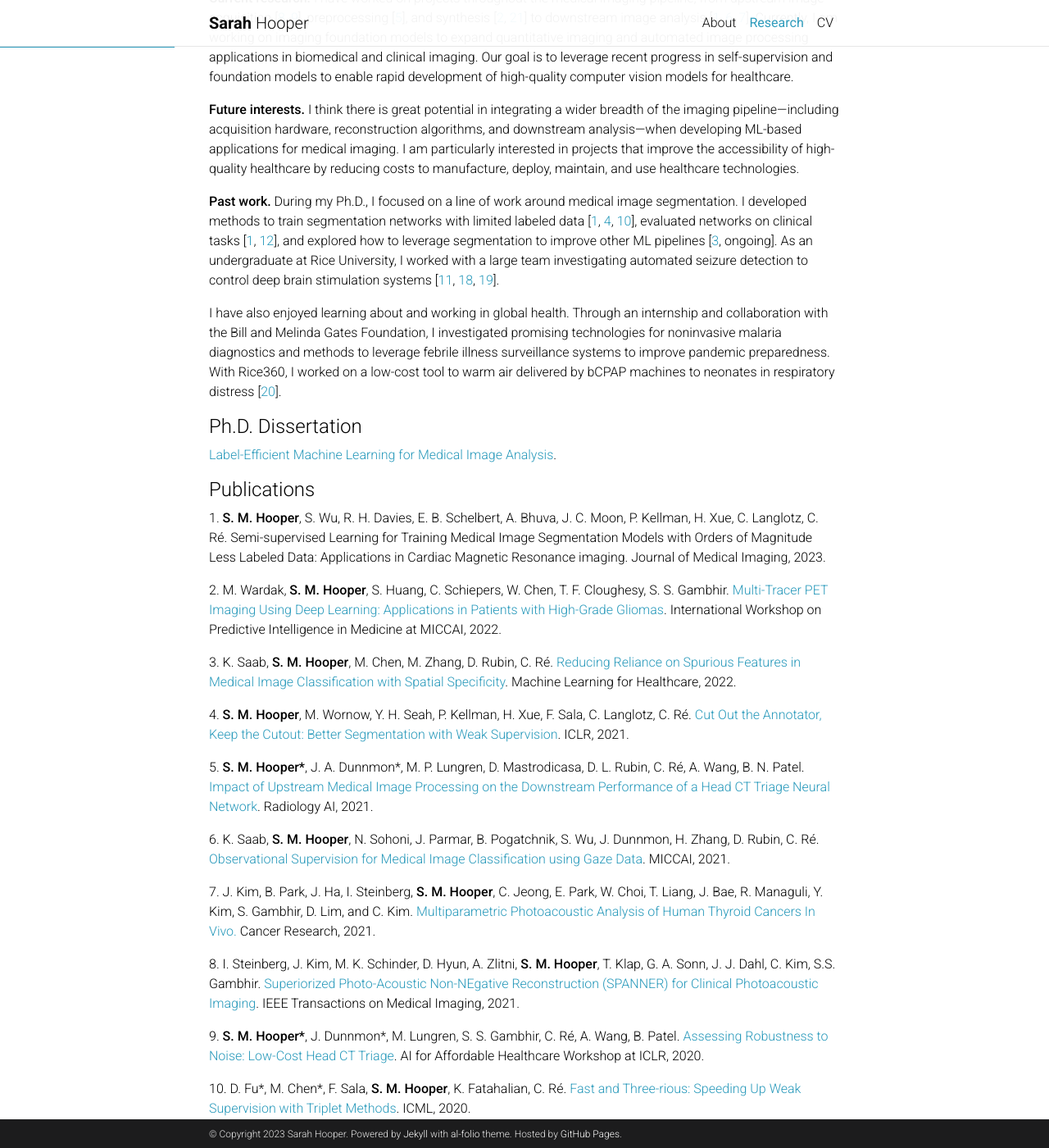
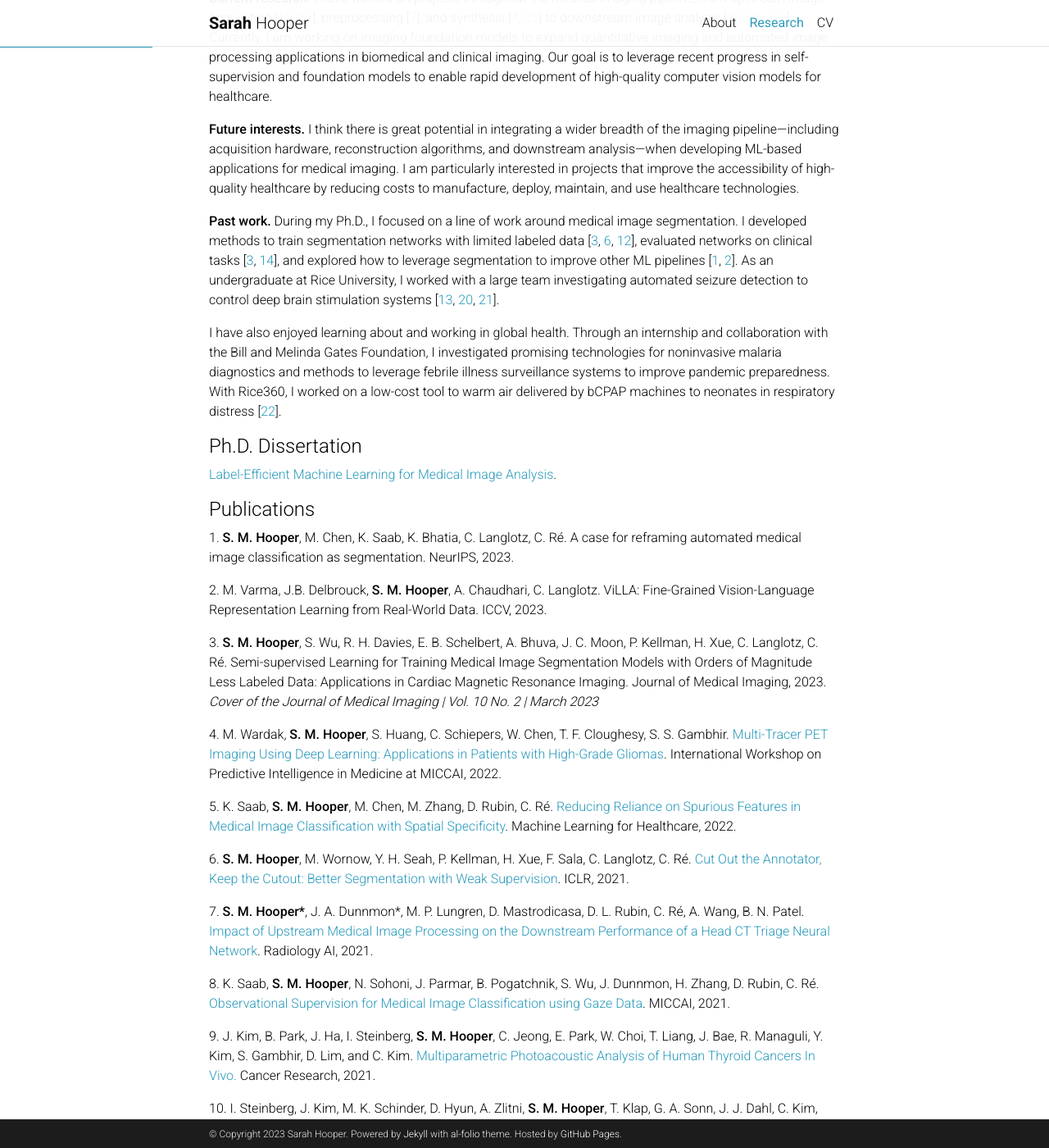
Before and after one commit to sarahmhooper/sarahmhooper.github.io, a Jekyll site: the page built from _pages/research.md, in a window 1280 px wide and 1400 px high, scrolled down 199 px. Shown: the whole window at 82% size. Built offline with Jekyll 4.4.1, drawn with Linux system fonts in a browser that asks for light colours; comment, search, counter and statistics services are not loaded; a style sheet for code colours, icons or effects is not loaded; some of the changed text lies outside the part shown.

Commit message:
Update with 2 2023 pubs

```diff
--- a/_pages/research.md
+++ b/_pages/research.md
@@ -7,13 +7,13 @@ nav: true
 nav_order: 1
 ---
 
-**Current research.** I have worked on projects throughout the medical imaging pipeline, from upstream image acquisition [[8](#pub8), [9](#pub9)], preprocessing [[5](#pub5)], and synthesis [[2](#pub2), [21](#pub21)] to downstream image analysis [[1](#pub1), [6](#pub6), [7](#pub7)]. Currently, I am working on imaging foundation models to expand quantitative imaging and automated image processing applications in biomedical and clinical imaging. Our goal is to leverage recent progress in self-supervision and foundation models to enable rapid development of high-quality computer vision models for healthcare.
+**Current research.** I have worked on projects throughout the medical imaging pipeline, from upstream image acquisition [[10](#pub8), [11](#pub9)], preprocessing [[7](#pub5)], and synthesis [[4](#pub2), [23](#pub21)] to downstream image analysis [[1](#pub1), [2](#pub1), [3](#pub1), [8](#pub6), [9](#pub7)]. Currently, I am working on imaging foundation models to expand quantitative imaging and automated image processing applications in biomedical and clinical imaging. Our goal is to leverage recent progress in self-supervision and foundation models to enable rapid development of high-quality computer vision models for healthcare.
 
 **Future interests.** I think there is great potential in integrating a wider breadth of the imaging pipeline---including acquisition hardware, reconstruction algorithms, and downstream analysis---when developing ML-based applications for medical imaging. I am particularly interested in projects that improve the accessibility of high-quality healthcare by reducing costs to manufacture, deploy, maintain, and use healthcare technologies.
 
-**Past work.** During my Ph.D., I focused on a line of work around medical image segmentation. I developed methods to train segmentation networks with limited labeled data [[1](#pub1), [4](#pub4), [10](#pub10)], evaluated networks on clinical tasks [[1](#pub1), [12](#pub12)], and explored how to leverage segmentation to improve other ML pipelines [[3](#pub3), ongoing]. As an undergraduate at Rice University, I worked with a large team investigating automated seizure detection to control deep brain stimulation systems [[11](#pub11), [18](#pub18), [19](#pub19)].
+**Past work.** During my Ph.D., I focused on a line of work around medical image segmentation. I developed methods to train segmentation networks with limited labeled data [[3](#pub1), [6](#pub4), [12](#pub10)], evaluated networks on clinical tasks [[3](#pub1), [14](#pub12)], and explored how to leverage segmentation to improve other ML pipelines [[1](#pub3), [2](#pub3)]. As an undergraduate at Rice University, I worked with a large team investigating automated seizure detection to control deep brain stimulation systems [[13](#pub11), [20](#pub18), [21](#pub19)].
 
-I have also enjoyed learning about and working in global health. Through an internship and collaboration with the Bill and Melinda Gates Foundation, I investigated promising technologies for noninvasive malaria diagnostics and methods to leverage febrile illness surveillance systems to improve pandemic preparedness. With Rice360, I worked on a low-cost tool to warm air delivered by bCPAP machines to neonates in respiratory distress [[20](#pub20)].
+I have also enjoyed learning about and working in global health. Through an internship and collaboration with the Bill and Melinda Gates Foundation, I investigated promising technologies for noninvasive malaria diagnostics and methods to leverage febrile illness surveillance systems to improve pandemic preparedness. With Rice360, I worked on a low-cost tool to warm air delivered by bCPAP machines to neonates in respiratory distress [[22](#pub20)].
 
 
 
@@ -23,49 +23,54 @@ I have also enjoyed learning about and working in global health. Through an inte
 
 #### Publications
 
-<a name="pub1"> </a> 1. **S. M. Hooper**, S. Wu, R. H. Davies, E. B. Schelbert, A. Bhuva, J. C. Moon, P. Kellman, H. Xue, C. Langlotz, C. Ré. Semi-supervised Learning for Training Medical Image Segmentation Models with Orders of Magnitude Less Labeled Data: Applications in Cardiac Magnetic Resonance imaging. Journal of Medical Imaging, 2023.
+<a name="pub22"> </a> 1. **S. M. Hooper**, M. Chen, K. Saab, K. Bhatia, C. Langlotz, C. Ré. A case for reframing automated medical image classification as segmentation. NeurIPS, 2023.
 
-<a name="pub2"> </a> 2. M. Wardak, **S. M. Hooper**, S. Huang, C. Schiepers, W. Chen, T. F. Cloughesy, S. S. Gambhir. [Multi-Tracer PET Imaging Using Deep Learning: Applications in Patients with High-Grade Gliomas](https://link.springer.com/chapter/10.1007/978-3-031-16919-9_3). International Workshop on Predictive Intelligence in Medicine at MICCAI, 2022.
+<a name="pub23"> </a> 2. M. Varma, J.B. Delbrouck, **S. M. Hooper**, A. Chaudhari, C. Langlotz. ViLLA: Fine-Grained Vision-Language Representation Learning from Real-World Data. ICCV, 2023.
 
-<a name="pub3"> 3. K. Saab, **S. M. Hooper**, M. Chen, M. Zhang, D. Rubin, C. Ré. [Reducing Reliance on Spurious Features in Medical Image Classification with Spatial Specificity](https://proceedings.mlr.press/v182/saab22a.html). Machine Learning for Healthcare, 2022.
+<a name="pub1"> </a> 3. **S. M. Hooper**, S. Wu, R. H. Davies, E. B. Schelbert, A. Bhuva, J. C. Moon, P. Kellman, H. Xue, C. Langlotz, C. Ré. Semi-supervised Learning for Training Medical Image Segmentation Models with Orders of Magnitude Less Labeled Data: Applications in Cardiac Magnetic Resonance Imaging. Journal of Medical Imaging, 2023.
+*Cover of the Journal of Medical Imaging | Vol. 10 No. 2 | March 2023*
 
-<a name="pub4"> </a> 4. **S. M. Hooper**, M. Wornow, Y. H. Seah, P. Kellman, H. Xue, F. Sala, C. Langlotz, C. Ré. [Cut Out the Annotator, Keep the Cutout: Better Segmentation with Weak Supervision](https://openreview.net/pdf?id=bjkX6Kzb5H). ICLR, 2021.
+<a name="pub2"> </a> 4. M. Wardak, **S. M. Hooper**, S. Huang, C. Schiepers, W. Chen, T. F. Cloughesy, S. S. Gambhir. [Multi-Tracer PET Imaging Using Deep Learning: Applications in Patients with High-Grade Gliomas](https://link.springer.com/chapter/10.1007/978-3-031-16919-9_3). International Workshop on Predictive Intelligence in Medicine at MICCAI, 2022.
 
-<a name="pub5"> </a> 5. **S. M. Hooper\***, J. A. Dunnmon\*, M. P. Lungren, D. Mastrodicasa, D. L. Rubin, C. Ré, A. Wang, B. N. Patel. [Impact of Upstream Medical Image Processing on the Downstream Performance of a Head CT Triage Neural Network](https://pubs.rsna.org/doi/full/10.1148/ryai.2021200229). Radiology AI, 2021.
+<a name="pub3"> 5. K. Saab, **S. M. Hooper**, M. Chen, M. Zhang, D. Rubin, C. Ré. [Reducing Reliance on Spurious Features in Medical Image Classification with Spatial Specificity](https://proceedings.mlr.press/v182/saab22a.html). Machine Learning for Healthcare, 2022.
 
-<a name="pub6"> </a> 6. K. Saab, **S. M. Hooper**, N. Sohoni, J. Parmar, B. Pogatchnik, S. Wu, J. Dunnmon, H. Zhang, D. Rubin, C. Ré. [Observational Supervision for Medical Image Classification using Gaze Data](https://link.springer.com/chapter/10.1007/978-3-030-87196-3_56). MICCAI, 2021.
+<a name="pub4"> </a> 6. **S. M. Hooper**, M. Wornow, Y. H. Seah, P. Kellman, H. Xue, F. Sala, C. Langlotz, C. Ré. [Cut Out the Annotator, Keep the Cutout: Better Segmentation with Weak Supervision](https://openreview.net/pdf?id=bjkX6Kzb5H). ICLR, 2021.
 
-<a name="pub7"> </a> 7. J. Kim, B. Park, J. Ha, I. Steinberg, **S. M. Hooper**, C. Jeong, E. Park, W. Choi, T. Liang, J. Bae, R. Managuli, Y. Kim, S. Gambhir, D. Lim, and C. Kim. [Multiparametric Photoacoustic Analysis of Human Thyroid Cancers In Vivo.](https://aacrjournals.org/cancerres/article/81/18/4849/670325/Multiparametric-Photoacoustic-Analysis-of-Human) Cancer Research, 2021.
+<a name="pub5"> </a> 7. **S. M. Hooper\***, J. A. Dunnmon\*, M. P. Lungren, D. Mastrodicasa, D. L. Rubin, C. Ré, A. Wang, B. N. Patel. [Impact of Upstream Medical Image Processing on the Downstream Performance of a Head CT Triage Neural Network](https://pubs.rsna.org/doi/full/10.1148/ryai.2021200229). Radiology AI, 2021.
 
-<a name="pub8"> </a> 8. I. Steinberg, J. Kim, M. K. Schinder, D. Hyun, A. Zlitni, **S. M. Hooper**, T. Klap, G. A. Sonn, J. J. Dahl, C. Kim, S.S. Gambhir. [Superiorized Photo-Acoustic Non-NEgative Reconstruction (SPANNER) for Clinical Photoacoustic Imaging](https://ieeexplore.ieee.org/document/9383259). IEEE Transactions on Medical Imaging, 2021.
+<a name="pub6"> </a> 8. K. Saab, **S. M. Hooper**, N. Sohoni, J. Parmar, B. Pogatchnik, S. Wu, J. Dunnmon, H. Zhang, D. Rubin, C. Ré. [Observational Supervision for Medical Image Classification using Gaze Data](https://link.springer.com/chapter/10.1007/978-3-030-87196-3_56). MICCAI, 2021.
 
-<a name="pub9"> </a> 9. **S. M. Hooper\***, J. Dunnmon*, M. Lungren, S. S. Gambhir, C. Ré, A. Wang, B. Patel. [Assessing Robustness to Noise: Low-Cost Head CT Triage](https://arxiv.org/abs/2003.07977). AI for Affordable Healthcare Workshop at ICLR, 2020.
+<a name="pub7"> </a> 9. J. Kim, B. Park, J. Ha, I. Steinberg, **S. M. Hooper**, C. Jeong, E. Park, W. Choi, T. Liang, J. Bae, R. Managuli, Y. Kim, S. Gambhir, D. Lim, and C. Kim. [Multiparametric Photoacoustic Analysis of Human Thyroid Cancers In Vivo.](https://aacrjournals.org/cancerres/article/81/18/4849/670325/Multiparametric-Photoacoustic-Analysis-of-Human) Cancer Research, 2021.
 
-<a name="pub10"> </a> 10. D. Fu\*, M. Chen\*, F. Sala, **S. M. Hooper**, K. Fatahalian, C. Ré. [Fast and Three-rious: Speeding Up Weak Supervision with Triplet Methods](http://proceedings.mlr.press/v119/fu20a/fu20a.pdf). ICML, 2020.
+<a name="pub8"> </a> 10. I. Steinberg, J. Kim, M. K. Schinder, D. Hyun, A. Zlitni, **S. M. Hooper**, T. Klap, G. A. Sonn, J. J. Dahl, C. Kim, S.S. Gambhir. [Superiorized Photo-Acoustic Non-NEgative Reconstruction (SPANNER) for Clinical Photoacoustic Imaging](https://ieeexplore.ieee.org/document/9383259). IEEE Transactions on Medical Imaging, 2021.
 
-<a name="pub11"> </a> 11. **S. M. Hooper**, E. Biegert, M. Levy, J. Pensock, L. Van der Spoel, X. Zhang, T. Zhang, N. Tandon, B. Aazhang. [On Developing an FPGA Based System for Real Time Seizure Prediction](https://ieeexplore.ieee.org/document/8335146). Asilomar Conference on Signals, Systems, and Computers, 2017.
+<a name="pub9"> </a> 11. **S. M. Hooper\***, J. Dunnmon*, M. Lungren, S. S. Gambhir, C. Ré, A. Wang, B. Patel. [Assessing Robustness to Noise: Low-Cost Head CT Triage](https://arxiv.org/abs/2003.07977). AI for Affordable Healthcare Workshop at ICLR, 2020.
+
+<a name="pub10"> </a> 12. D. Fu\*, M. Chen\*, F. Sala, **S. M. Hooper**, K. Fatahalian, C. Ré. [Fast and Three-rious: Speeding Up Weak Supervision with Triplet Methods](http://proceedings.mlr.press/v119/fu20a/fu20a.pdf). ICML, 2020.
+
+<a name="pub11"> </a> 13. **S. M. Hooper**, E. Biegert, M. Levy, J. Pensock, L. Van der Spoel, X. Zhang, T. Zhang, N. Tandon, B. Aazhang. [On Developing an FPGA Based System for Real Time Seizure Prediction](https://ieeexplore.ieee.org/document/8335146). Asilomar Conference on Signals, Systems, and Computers, 2017.
 
 
 
 #### Abstracts
-<a name="pub12"> </a> 12. **S. M. Hooper**, S. Wu, R. H. Davies, J. C. Moon, P. Kellman, H. Xue, C. Langlotz, C. Ré. Speeding Up Cardiac MR Segmentation with Semi-Supervision: Applications in Cine Imaging. Artificial Intelligence in CMR, Joint Summit of EACVI and SCMR, 2022.
+<a name="pub12"> </a> 14. **S. M. Hooper**, S. Wu, R. H. Davies, J. C. Moon, P. Kellman, H. Xue, C. Langlotz, C. Ré. Speeding Up Cardiac MR Segmentation with Semi-Supervision: Applications in Cine Imaging. Artificial Intelligence in CMR, Joint Summit of EACVI and SCMR, 2022.
 
-<a name="pub13"> </a> 13. B. Park, J. Kim, J. Ha, I. Steinberg, **S. M. Hooper**, C. Jeong, E. Park, W. Choi, T. Liang, J. S. Bae, R. Managuli, Y. Kim, S. S. Gambhir, D. Lim, C. Kim. Photoacoustic Score as a Novel Classification Method for Thyroid Cancer Nodules In Vivo. Photons Plus Ultrasound: Imaging and Sensing, 2021.
+<a name="pub13"> </a> 15. B. Park, J. Kim, J. Ha, I. Steinberg, **S. M. Hooper**, C. Jeong, E. Park, W. Choi, T. Liang, J. S. Bae, R. Managuli, Y. Kim, S. S. Gambhir, D. Lim, C. Kim. Photoacoustic Score as a Novel Classification Method for Thyroid Cancer Nodules In Vivo. Photons Plus Ultrasound: Imaging and Sensing, 2021.
 
-<a name="pub14"> </a> 14. J. Kim, B. Park, J. Ha, I. Steinberg, E. Park, W. Choi., **S. M. Hooper**, S. S. Gambhir, D. Lim, C. Kim. Multispectral Photoacoustic Assessment of Thyroid Cancer Nodules In Vivo. SPIE Photonics West, 2020.
+<a name="pub14"> </a> 16. J. Kim, B. Park, J. Ha, I. Steinberg, E. Park, W. Choi., **S. M. Hooper**, S. S. Gambhir, D. Lim, C. Kim. Multispectral Photoacoustic Assessment of Thyroid Cancer Nodules In Vivo. SPIE Photonics West, 2020.
 
-<a name="pub15"> </a> 15. J. Kim, I. Steinberg, B. Park, **S. M. Hooper**, J. Ha, D. Lim, S. S. Gambhir, D. Lim, C. Kim. Clinical Trial to Identify the Malignancy of Thyroid Nodules with Multispectral Photoacoustic Analysis. Early Detection of Cancer Conference, 2019.
+<a name="pub15"> </a> 17. J. Kim, I. Steinberg, B. Park, **S. M. Hooper**, J. Ha, D. Lim, S. S. Gambhir, D. Lim, C. Kim. Clinical Trial to Identify the Malignancy of Thyroid Nodules with Multispectral Photoacoustic Analysis. Early Detection of Cancer Conference, 2019.
 
-<a name="pub16"> </a> 16. **S. M. Hooper\***, M. Wardak\*, S. Huang, C. Schiepers, T. F. Cloughesy, S. S. Gambhir. Using Deep Learning to Predict a Positron Emission Tomography Image Without Injecting a Tracer. World Molecular Imaging Conference, 2019.
+<a name="pub16"> </a> 18. **S. M. Hooper\***, M. Wardak\*, S. Huang, C. Schiepers, T. F. Cloughesy, S. S. Gambhir. Using Deep Learning to Predict a Positron Emission Tomography Image Without Injecting a Tracer. World Molecular Imaging Conference, 2019.
 
-<a name="pub17"> </a> 17. I. Steinberg, D. M. Huland, **S. M. Hooper**, T. Klap, S. Gambhir. Improved Photoacoustic and Ultrasonic Image Reconstruction of Clinical Data. World Molecular Imaging Conference, 2018.
+<a name="pub17"> </a> 19. I. Steinberg, D. M. Huland, **S. M. Hooper**, T. Klap, S. Gambhir. Improved Photoacoustic and Ultrasonic Image Reconstruction of Clinical Data. World Molecular Imaging Conference, 2018.
 
-<a name="pub18"> </a> 18. **S. M. Hooper**, E. Biegert, M. Levy, J. Pensock, L. Van der Spoel, X. Zhang, T. Zhang, N. Tandon, B. Aazhang. Machine Learning System for Real-time Seizure Prediction in Epileptic Patients. Gulf Coast Undergraduate Research Symposium, 2016.
+<a name="pub18"> </a> 20. **S. M. Hooper**, E. Biegert, M. Levy, J. Pensock, L. Van der Spoel, X. Zhang, T. Zhang, N. Tandon, B. Aazhang. Machine Learning System for Real-time Seizure Prediction in Epileptic Patients. Gulf Coast Undergraduate Research Symposium, 2016.
 
-<a name="pub19"> </a> 19. **S. M. Hooper**, F. Phuathavornskul, F. Prieto, T. Zhang, B. Aazhang. Machine Learning System for Real-time Seizure Prediction in Epileptic Patients. NeuroX Research Symposium, 2016.
+<a name="pub19"> </a> 21. **S. M. Hooper**, F. Phuathavornskul, F. Prieto, T. Zhang, B. Aazhang. Machine Learning System for Real-time Seizure Prediction in Epileptic Patients. NeuroX Research Symposium, 2016.
 
-<a name="pub20"> </a> 20. **S. M. Hooper**, K. Powers, R. Wettermann, R. Richards-Kortum. Bubble Continuous Positive Airway Pressure Temperature Regulation System to Prevent Neonatal Hypothermia in Low Resource Settings. National Undergraduate Global Health Technologies Design Competition, 2015.
+<a name="pub20"> </a> 22. **S. M. Hooper**, K. Powers, R. Wettermann, R. Richards-Kortum. Bubble Continuous Positive Airway Pressure Temperature Regulation System to Prevent Neonatal Hypothermia in Low Resource Settings. National Undergraduate Global Health Technologies Design Competition, 2015.
 
 
 #### Patents
-<a name="pub21"> </a> 21. **S. M. Hooper**, M. Wardak, S. S. Gambhir. [Systems and Methods for Synthetic Medical Image Generation](https://patents.google.com/patent/US11398026B2/en). United States Patent, granted 2022.
+<a name="pub21"> </a> 23. **S. M. Hooper**, M. Wardak, S. S. Gambhir. [Systems and Methods for Synthetic Medical Image Generation](https://patents.google.com/patent/US11398026B2/en). United States Patent, granted 2022.
```
